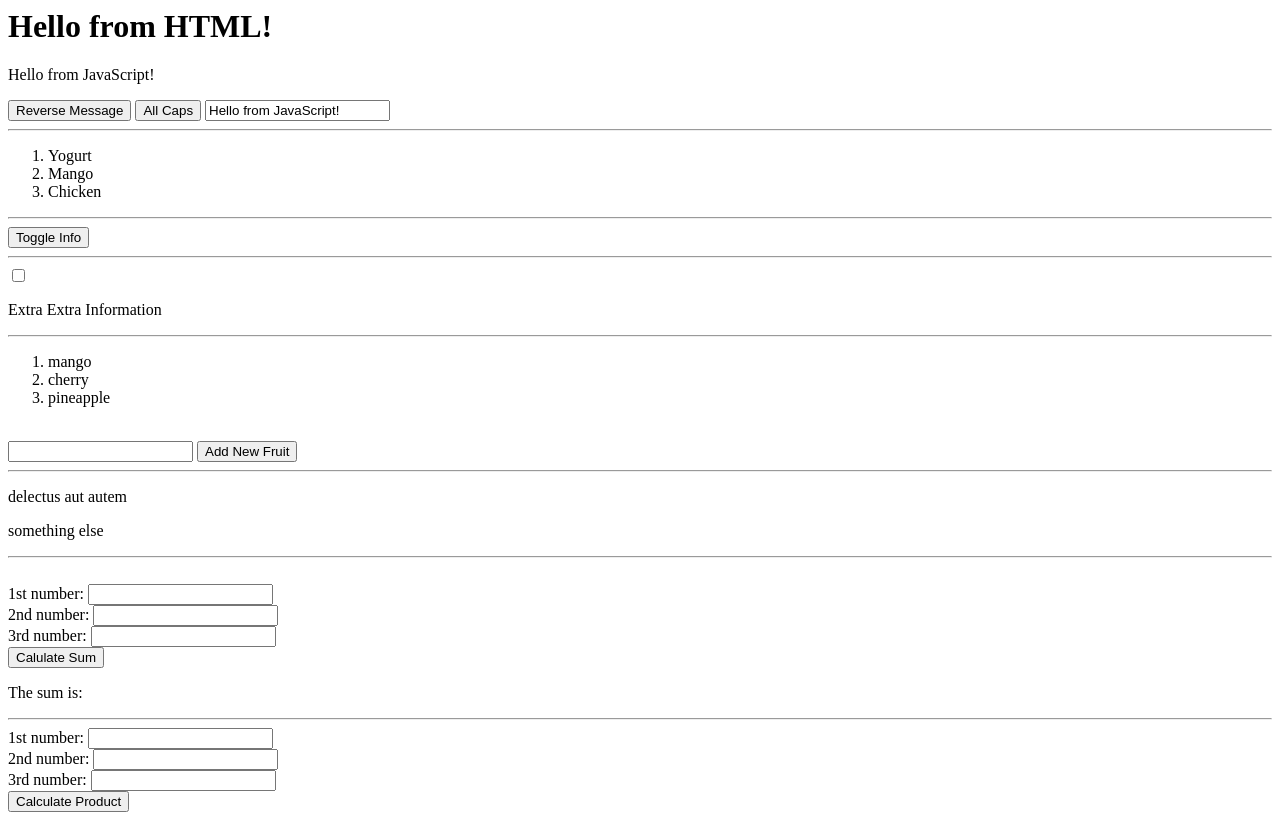
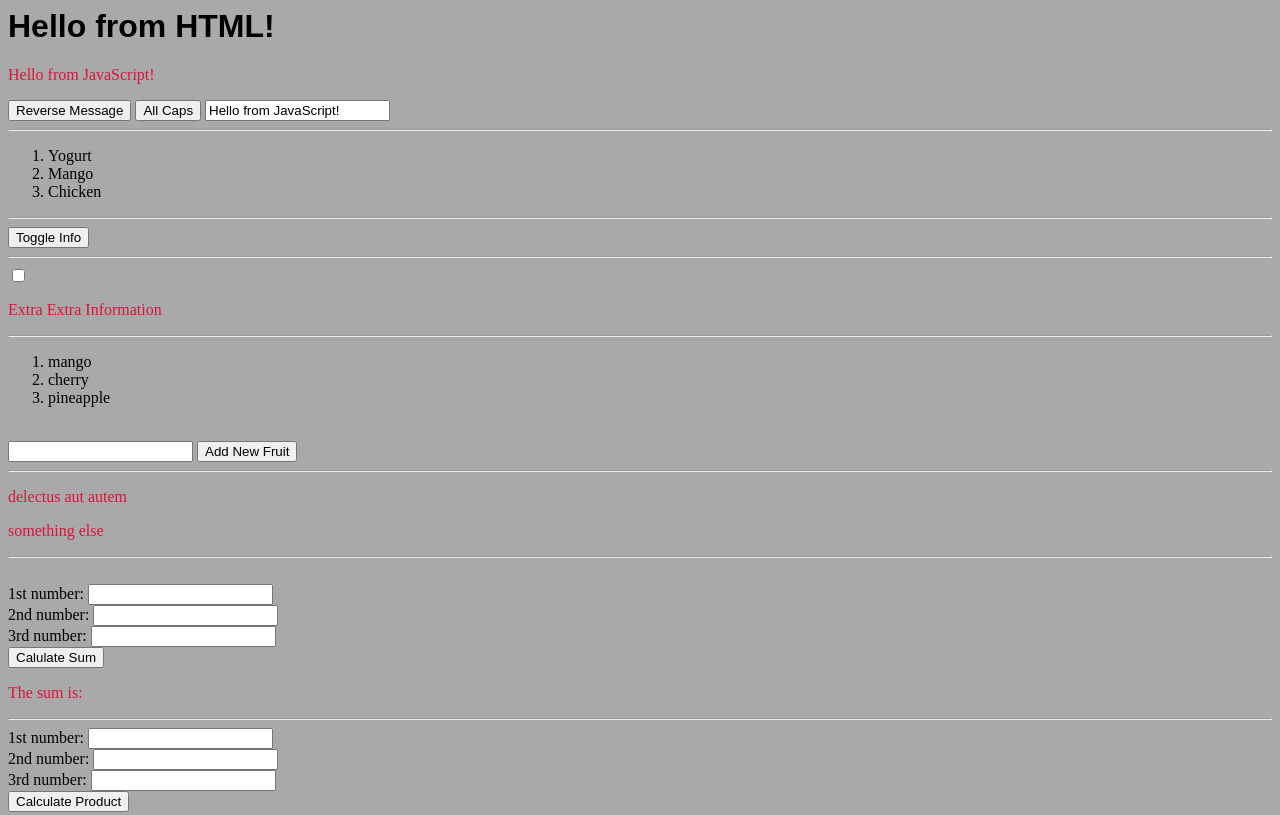
Before and after one commit to leonshimizu/first-example, a plain HTML site: page index.html in a window 1280 px wide. Shown: the top 815 px of the page. Drawn offline with nearby package versions, Linux system fonts and the light colour scheme.

Commit message:
messing with css style

```diff
--- a/index.html
+++ b/index.html
@@ -9,6 +9,19 @@
     .disabled {
       color: LightGrey;
       background-color: black;
+      font-size: larger;
+    }
+
+    body {
+      background-color: darkgray;
+    }
+
+    h1 {
+      font-family: Arial, Helvetica, sans-serif;
+    }
+
+    p {
+      color: crimson;
     }
   </style>
 </head>
```
